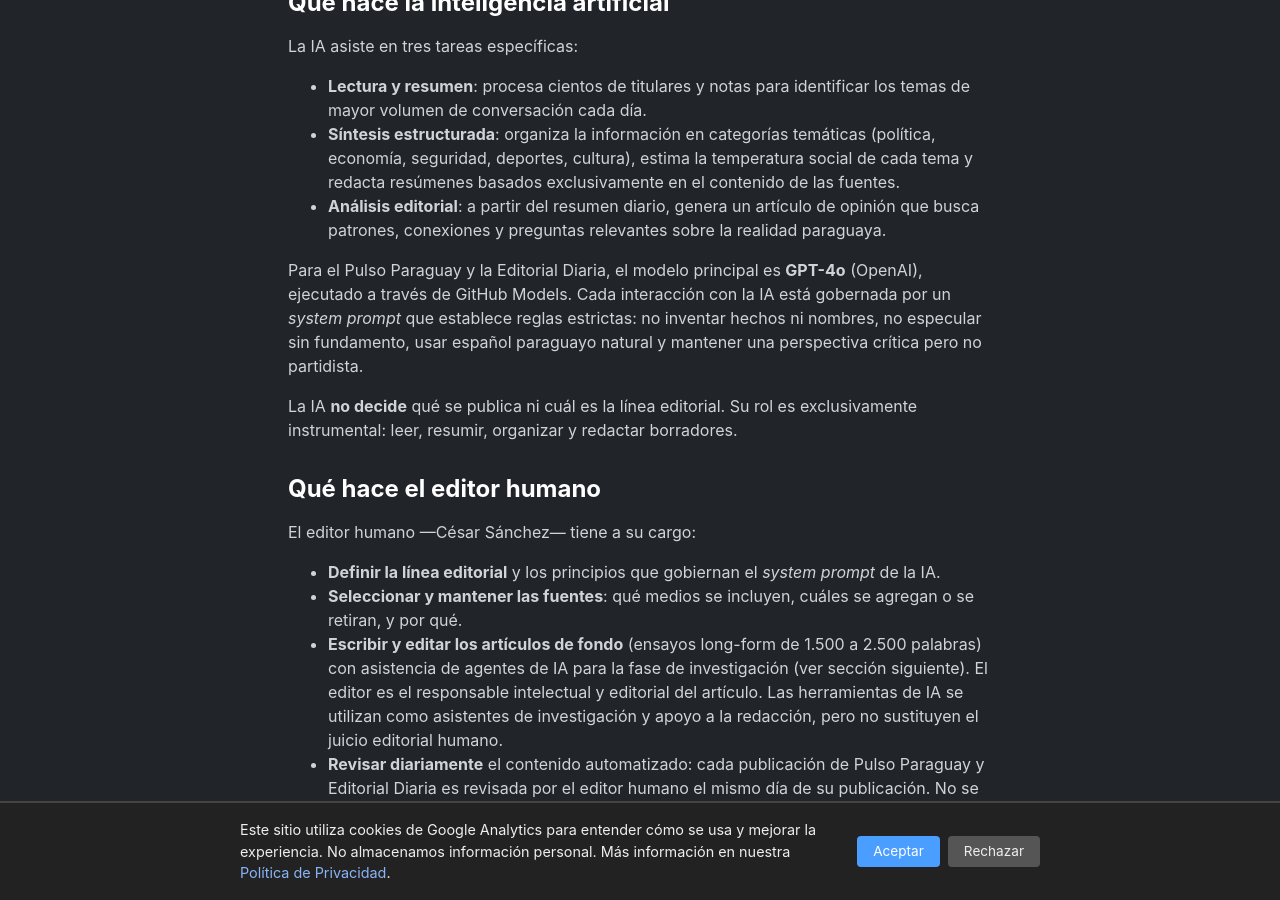
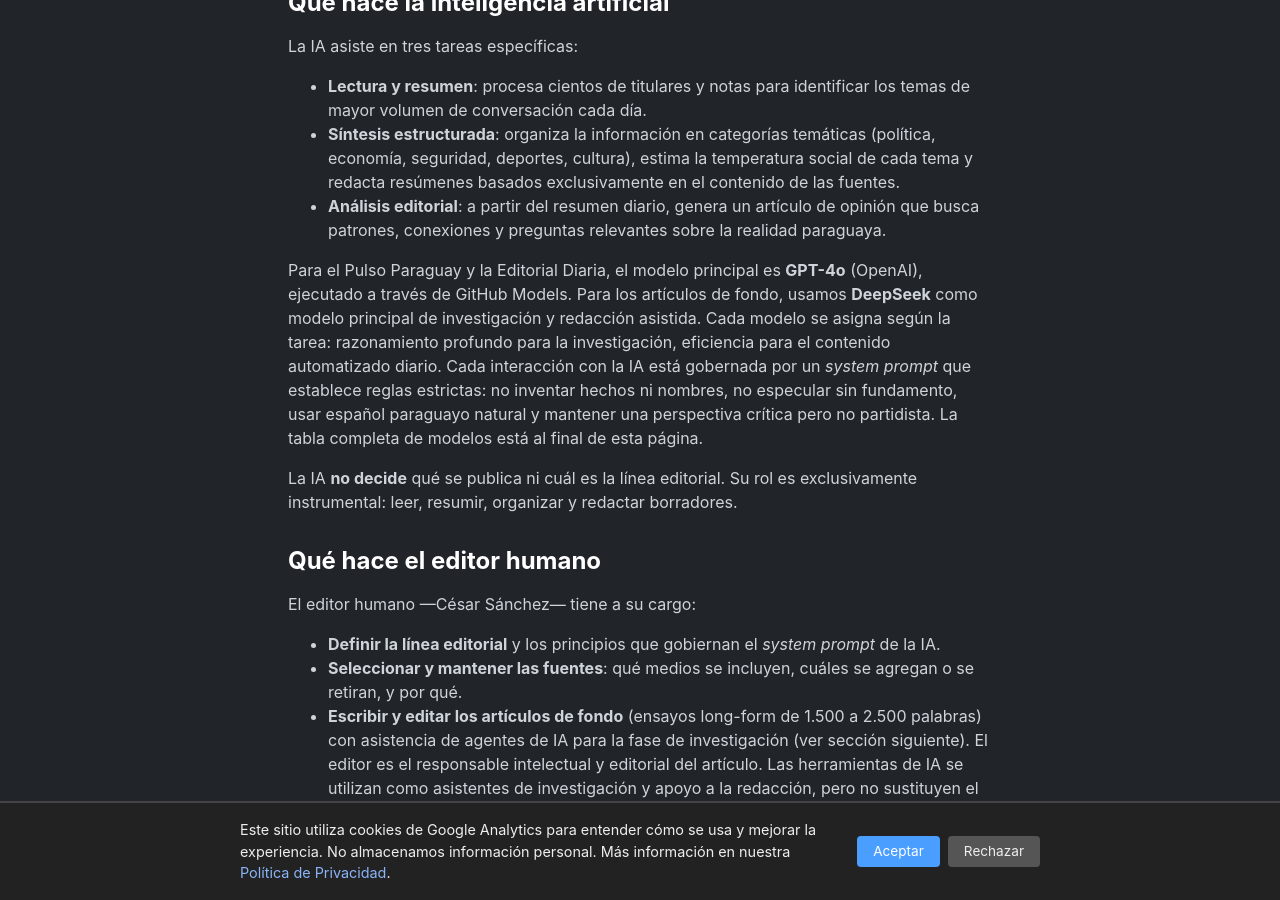
Before and after one commit to miravosqueinteresante/muchotexto.net, a Jekyll site: the page built from como-trabajamos.markdown, in a window 1280 px wide and 900 px high, scrolled down 731 px. Built offline with Jekyll 4.4.1, drawn with Linux system fonts in a browser that asks for light colours; some of the changed text lies outside the part shown.

Commit message:
fix: /como-trabajamos/ - clarify model roles, de-hardcode audit count, add last_modified_at

```diff
--- a/como-trabajamos.markdown
+++ b/como-trabajamos.markdown
@@ -21,7 +22,7 @@
 - **Síntesis estructurada**: organiza la información en categorías temáticas (política, economía, seguridad, deportes, cultura), estima la temperatura social de cada tema y redacta resúmenes basados exclusivamente en el contenido de las fuentes.
 - **Análisis editorial**: a partir del resumen diario, genera un artículo de opinión que busca patrones, conexiones y preguntas relevantes sobre la realidad paraguaya.
 
-Para el Pulso Paraguay y la Editorial Diaria, el modelo principal es **GPT-4o** (OpenAI), ejecutado a través de GitHub Models. Cada interacción con la IA está gobernada por un _system prompt_ que establece reglas estrictas: no inventar hechos ni nombres, no especular sin fundamento, usar español paraguayo natural y mantener una perspectiva crítica pero no partidista.
+Para el Pulso Paraguay y la Editorial Diaria, el modelo principal es **GPT-4o** (OpenAI), ejecutado a través de GitHub Models. Para los artículos de fondo, usamos **DeepSeek** como modelo principal de investigación y redacción asistida. Cada modelo se asigna según la tarea: razonamiento profundo para la investigación, eficiencia para el contenido automatizado diario. Cada interacción con la IA está gobernada por un _system prompt_ que establece reglas estrictas: no inventar hechos ni nombres, no especular sin fundamento, usar español paraguayo natural y mantener una perspectiva crítica pero no partidista. La tabla completa de modelos está al final de esta página.
 
 La IA **no decide** qué se publica ni cuál es la línea editorial. Su rol es exclusivamente instrumental: leer, resumir, organizar y redactar borradores.
 
@@ -59,7 +60,7 @@
     - **`llms.txt`**: agregar el artículo al pilar correspondiente.
     Cada página actualizada incrementa su `last_modified_at`. No todas las páginas se actualizan en cada artículo — solo las que tengan contenido nuevo que aportar.
 
-Además, aplicamos una **auditoría programada**: cada 5 artículos nuevos, re-auditamos los artículos más antiguos no auditados contra sus fuentes originales. Mantenemos un **registro de verificación** con la fecha del último chequeo de cada artículo — al 27 de julio de 2026, 34 de los 36 artículos publicados fueron auditados, con más de 40 correcciones aplicadas. Cada artículo nuevo se audita antes de publicarse; ningún artículo sale sin pasar por fact-check.
+Además, aplicamos una **auditoría programada**: cada 5 artículos nuevos, re-auditamos los artículos más antiguos no auditados contra sus fuentes originales. Mantenemos un **registro de verificación** con la fecha del último chequeo de cada artículo — los números se actualizan con cada auditoría. Cada artículo nuevo se audita antes de publicarse; ningún artículo sale sin pasar por fact-check. Este proceso detectó y corrigió más de 40 errores en las auditorías de julio de 2026.
 
 También aplicamos una **regla estricta de fuentes**: cada URL en la sección Fuentes debe apuntar al reporte, artículo o página específica que respalda el dato — no al dominio raíz de la fuente. Esto corrige una debilidad histórica del sitio donde varios artículos linkeaban homepages genéricas en vez de contenido verificable.
 
```
Also changed, not shown: other parts of como-trabajamos.markdown (+1 -0 lines).
